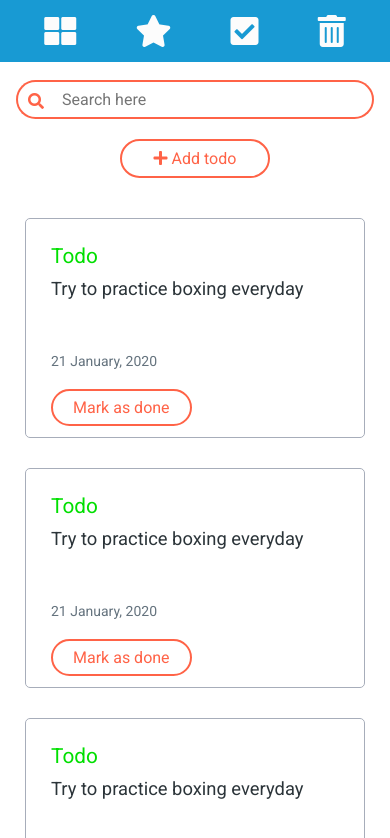
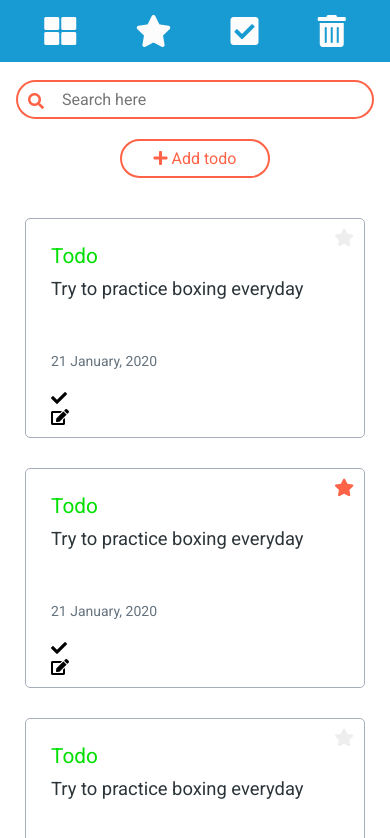
Before and after one commit to Basharath/todo, a React (Create React App) app: page / in a window 390 px wide. Shown: the top 838 px of the page. Built offline with nearby package versions, Linux system fonts and the light colour scheme; the HTML template or start-up script is replaced by a standard one.

Commit message:
Add favorite icon to todo

```diff
--- a/src/components/AddTodo.jsx
+++ b/src/components/AddTodo.jsx
@@ -30,6 +30,7 @@ export default function AddTodo({ handleAddTodo, handleShow }) {
         type="text"
         placeholder="Go for swimming..."
         value={input}
+        autoFocus
       ></textarea>
 
       <button className="btn btn-add-todo" onClick={handleClick}>
--- a/src/components/Card.jsx
+++ b/src/components/Card.jsx
@@ -1,12 +1,38 @@
 import React from 'react';
 
-export default function Card({ status, text, date }) {
+import { ACTION } from './Dashboard';
+
+export default function Card({ todo, dispatch, todoList }) {
+  const { status, text, date, favorite, id } = todo;
+  const handleFavorite = () => {
+    const favTodo = todo;
+    favTodo.favorite = !favorite;
+    const updated = [...todoList];
+    const index = todoList.findIndex((i) => i.id === id);
+    updated[index] = favTodo;
+
+    dispatch({ type: ACTION.FAVORITE, payload: updated });
+  };
+
   return (
     <div className="card">
       <div className="status">{status}</div>
       <div className="text">{text}</div>
       <div className="date">{date}</div>
-      <div className="btn btn-change">Mark as done</div>
+      <div className="row">
+        <div className="status-btn">
+          <i className="fas fa-check"></i>
+        </div>
+        <div className="edit">
+          <i className="fas fa-edit"></i>
+        </div>
+      </div>
+      <div className="favorite" onClick={handleFavorite}>
+        <i
+          className="fas fa-star"
+          style={favorite ? { color: 'tomato' } : {}}
+        ></i>
+      </div>
     </div>
   );
 }
--- a/src/components/Dashboard.jsx
+++ b/src/components/Dashboard.jsx
@@ -9,59 +9,81 @@ const list = [
     status: 'Todo',
     text: 'Try to practice boxing everyday',
     date: '21 January, 2020',
+    favorite: false,
+    id: 1,
   },
   {
     status: 'Todo',
     text: 'Try to practice boxing everyday',
     date: '21 January, 2020',
+    favorite: true,
+    id: 2,
   },
   {
     status: 'Todo',
     text: 'Try to practice boxing everyday',
     date: '21 January, 2020',
+    favorite: false,
+    id: 3,
   },
   {
     status: 'Todo',
     text: 'Try to practice boxing everyday',
     date: '21 January, 2020',
+    favorite: false,
+    id: 4,
   },
   {
     status: 'Todo',
     text: 'Try to practice boxing everyday',
     date: '21 January, 2020',
+    favorite: false,
+    id: 5,
   },
   {
     status: 'Todo',
     text: 'Try to practice boxing everyday',
     date: '21 January, 2020',
+    favorite: false,
+    id: 6,
   },
   {
     status: 'Todo',
     text: 'Try to practice boxing everyday',
     date: '21 January, 2020',
+    favorite: false,
+    id: 7,
   },
   {
     status: 'Todo',
     text: 'Try to practice boxing everyday',
     date: '21 January, 2020',
+    favorite: false,
+    id: 8,
   },
   {
     status: 'Todo',
     text: 'Try to practice boxing everyday',
     date: '21 January, 2020',
+    favorite: false,
+    id: 9,
   },
 ];
 
-const ACTION = {
+export const ACTION = {
   ADD: 'add',
   DELETE: 'delete',
   EDIT: 'edit',
+  FAVORITE: 'favorite',
 };
 
 const reducer = (state, action) => {
   switch (action.type) {
     case ACTION.ADD:
       return [action.payload, ...state];
+
+    case ACTION.FAVORITE:
+      return [...action.payload];
 
     default:
       return state;
@@ -77,6 +99,7 @@ export default function Dashboard() {
       status: 'Todo',
       text,
       date,
+      favorite: false,
       id: new Date().getTime(),
     };
 
@@ -98,7 +121,12 @@ export default function Dashboard() {
         <div className="todos-container">
           <div className="todos">
             {todoList.map((t, idx) => (
-              <Card key={idx} status={t.status} text={t.text} date={t.date} />
+              <Card
+                key={idx}
+                todoList={todoList}
+                todo={t}
+                dispatch={dispatch}
+              />
             ))}
           </div>
         </div>
--- a/src/styles/_addtodo.scss
+++ b/src/styles/_addtodo.scss
@@ -39,4 +39,20 @@
       color: $dark;
     }
   }
+
+  @media (max-width: $sm) {
+    padding: 20px 10px;
+    textarea {
+      width: 340px;
+      height: 120px;
+    }
+  }
+
+  @media (max-width: $xs) {
+    padding: 20px 10px;
+    textarea {
+      width: 280px;
+      height: 100px;
+    }
+  }
 }
--- a/src/styles/_base.scss
+++ b/src/styles/_base.scss
@@ -60,15 +60,12 @@ $gray3: #a7adba;
   transform: translateX(-50%);
 }
 
-@mixin section {
-  display: flex;
-  flex-direction: column;
-  align-items: center;
-  min-height: 100vh;
-  padding-top: 30px;
+@mixin hideScrollbar {
+  -ms-overflow-style: none; /* Internet Explorer 10+ */
+  scrollbar-width: none; /* Firefox */
 
-  @media (max-width: $sm) {
-    padding-top: 20px;
+  &::-webkit-scrollbar {
+    display: none; /* Safari and Chrome */
   }
 }
 
--- a/src/styles/_card.scss
+++ b/src/styles/_card.scss
@@ -5,6 +5,7 @@
   max-height: 220px;
   margin: 15px;
   border-radius: 5px;
+  position: relative;
 
   @media (max-width: $lg) {
     width: 243px;
@@ -55,4 +56,24 @@
       color: $white;
     }
   }
+
+  .favorite {
+    position: absolute;
+    top: 10px;
+    right: 10px;
+    cursor: pointer;
+
+    i {
+      font-size: 1.1rem;
+      color: $lightBackground;
+
+      &:hover {
+        color: $red;
+      }
+    }
+
+    i.favorite {
+      color: $red;
+    }
+  }
 }
--- a/src/styles/_dashboard.scss
+++ b/src/styles/_dashboard.scss
@@ -5,11 +5,6 @@
 
   aside {
     width: 100px;
-
-    @media (max-width: $md) {
-      width: fit-content;
-      padding: 10px;
-    }
   }
 
   main {
@@ -22,13 +17,9 @@
     width: calc(100% - 100px);
     overflow-y: scroll !important;
     display: flex;
+    justify-content: center;
 
-    -ms-overflow-style: none; /* Internet Explorer 10+ */
-    scrollbar-width: none; /* Firefox */
-
-    &::-webkit-scrollbar {
-      display: none; /* Safari and Chrome */
-    }
+    @include hideScrollbar;
   }
 
   .todos {
@@ -39,14 +30,25 @@
     @media (max-width: $md) {
       padding: 10px;
     }
+
+    @media (min-width: 1400px) {
+      justify-content: center;
+    }
   }
 
   @media (max-width: $md) {
     flex-direction: column;
-    overflow-y: scroll;
+    // overflow-y: scroll;
     padding-top: 25px;
+
+    main {
+      margin-top: 20px;
+      overflow-y: scroll;
+      @include hideScrollbar;
+    }
     .todos-container {
       width: 100%;
+      overflow-y: scroll !important;
     }
   }
 }
@@ -62,6 +64,10 @@
   align-items: flex-start;
   padding-top: 130px;
   visibility: hidden;
+
+  @media (max-width: $sm) {
+    padding-top: 180px;
+  }
 }
 
 .todomodal.show {
```
